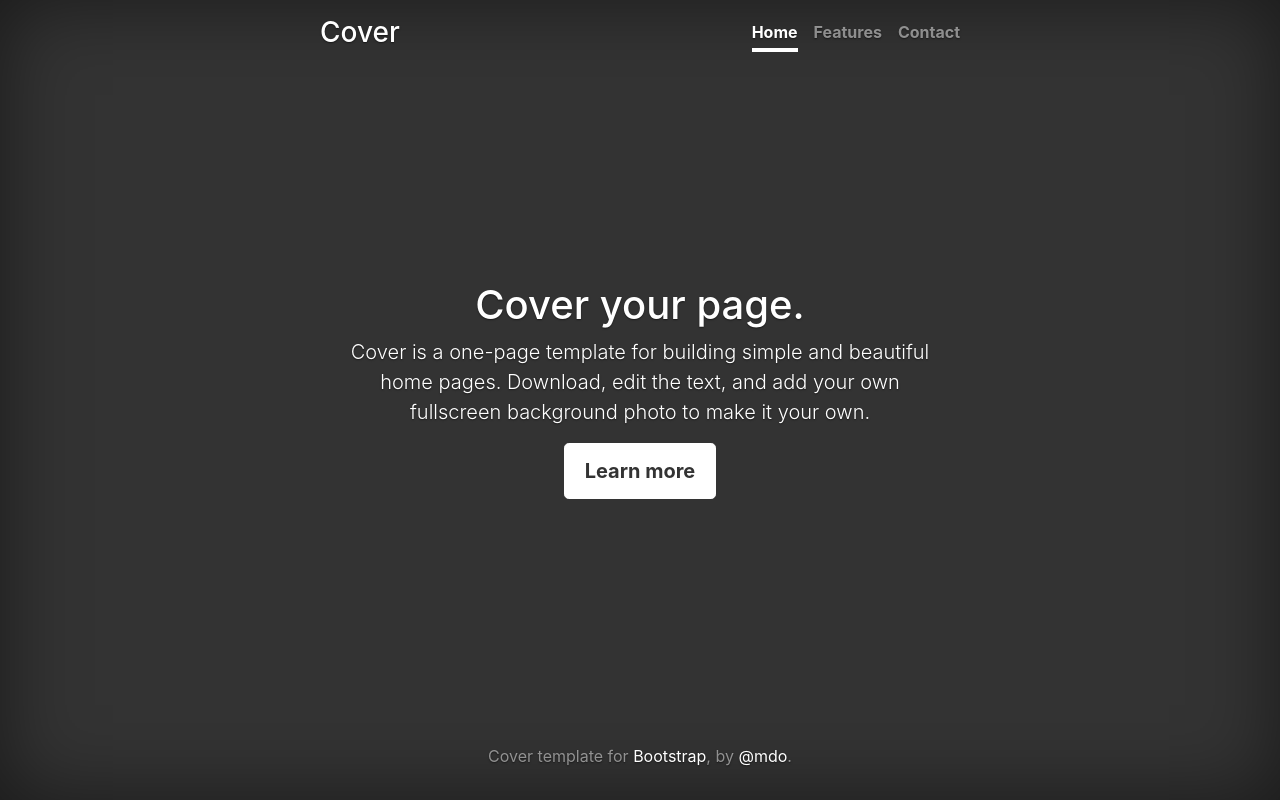
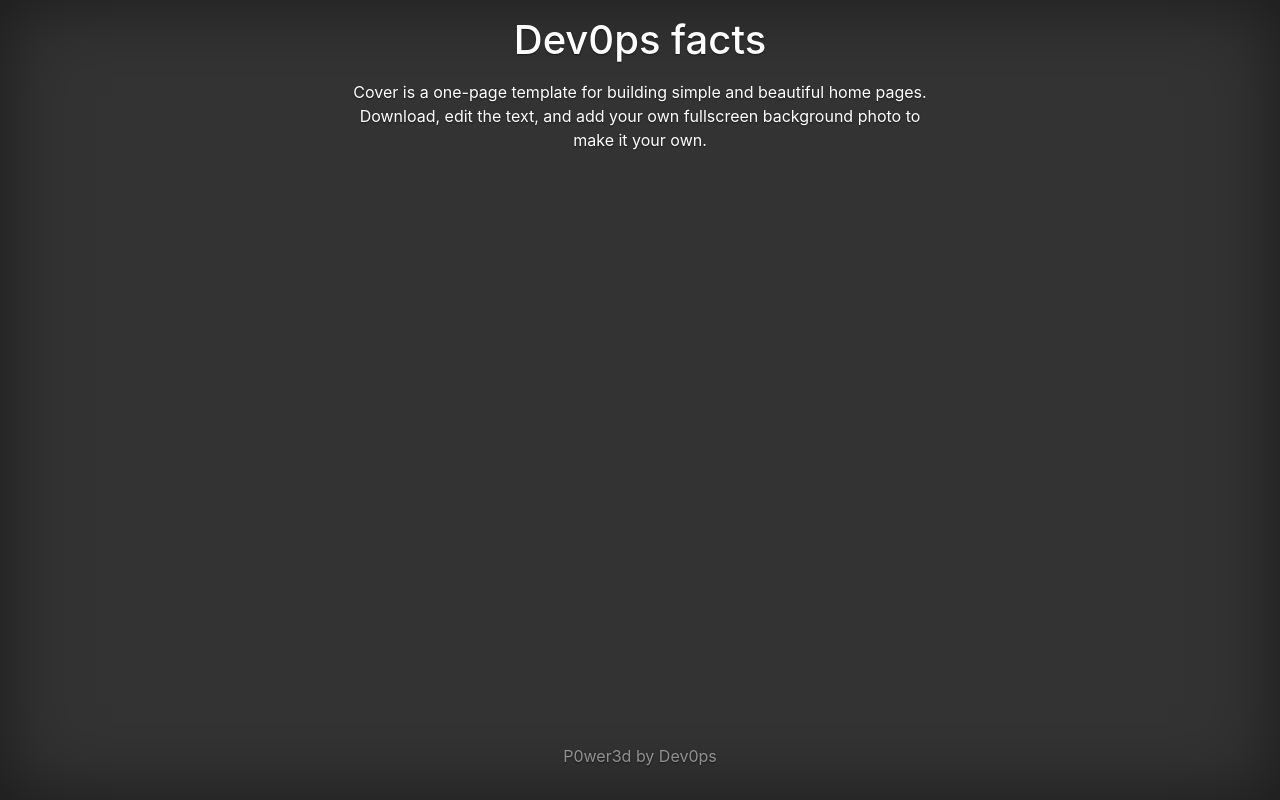
Before and after one commit to gelado-facts/gelado-facts.github.io, a plain HTML site: page index.html in a window 1280 px wide. Drawn offline with nearby package versions, Linux system fonts and the light colour scheme.

Commit message:
Update index.html

```diff
--- a/index.html
+++ b/index.html
@@ -2,13 +2,7 @@
 <html lang="en">
   <head>
     <meta charset="utf-8">
-    <meta name="viewport" content="width=device-width, initial-scale=1, shrink-to-fit=no">
-    <meta name="description" content="">
-    <meta name="author" content="Mark Otto, Jacob Thornton, and Bootstrap contributors">
-    <meta name="generator" content="Jekyll v3.8.6">
-    <title>Cover Template · Bootstrap</title>
-
-    <link rel="canonical" href="https://getbootstrap.com/docs/4.4/examples/cover/">
+    <title>Dev0ps</title>
 
     <!-- Bootstrap core CSS -->
     <link rel="stylesheet" href="https://stackpath.bootstrapcdn.com/bootstrap/4.4.1/css/bootstrap.min.css" integrity="sha384-Vkoo8x4CGsO3+Hhxv8T/Q5PaXtkKtu6ug5TOeNV6gBiFeWPGFN9MuhOf23Q9Ifjh" crossorigin="anonymous">
@@ -34,28 +28,15 @@
   </head>
   <body class="text-center">
     <div class="cover-container d-flex w-100 h-100 p-3 mx-auto flex-column">
-  <header class="masthead mb-auto">
-    <div class="inner">
-      <h3 class="masthead-brand">Cover</h3>
-      <nav class="nav nav-masthead justify-content-center">
-        <a class="nav-link active" href="#">Home</a>
-        <a class="nav-link" href="#">Features</a>
-        <a class="nav-link" href="#">Contact</a>
-      </nav>
-    </div>
-  </header>
 
   <main role="main" class="inner cover">
-    <h1 class="cover-heading">Cover your page.</h1>
-    <p class="lead">Cover is a one-page template for building simple and beautiful home pages. Download, edit the text, and add your own fullscreen background photo to make it your own.</p>
-    <p class="lead">
-      <a href="#" class="btn btn-lg btn-secondary">Learn more</a>
-    </p>
+    <h1 class="cover-heading">Dev0ps facts</h1>
+    <p class="lead"><div id="main-text">Cover is a one-page template for building simple and beautiful home pages. Download, edit the text, and add your own fullscreen background photo to make it your own.</div></p>
   </main>
 
   <footer class="mastfoot mt-auto">
     <div class="inner">
-      <p>Cover template for <a href="https://getbootstrap.com/">Bootstrap</a>, by <a href="https://twitter.com/mdo">@mdo</a>.</p>
+      <p>P0wer3d by Dev0ps</p>
     </div>
   </footer>
 </div>
```
